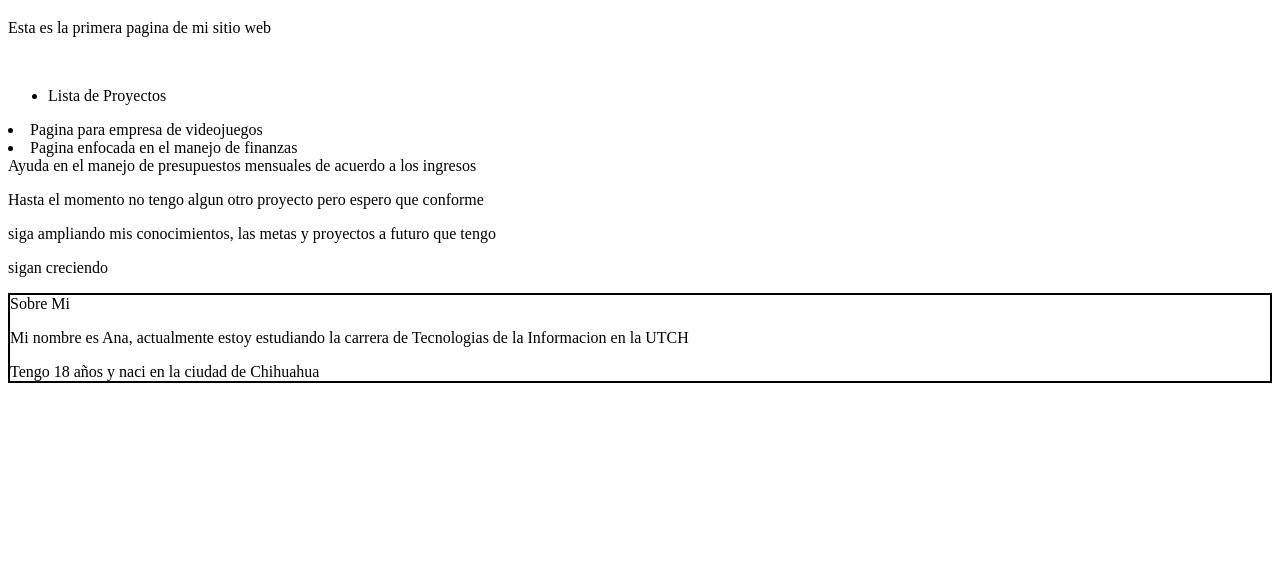
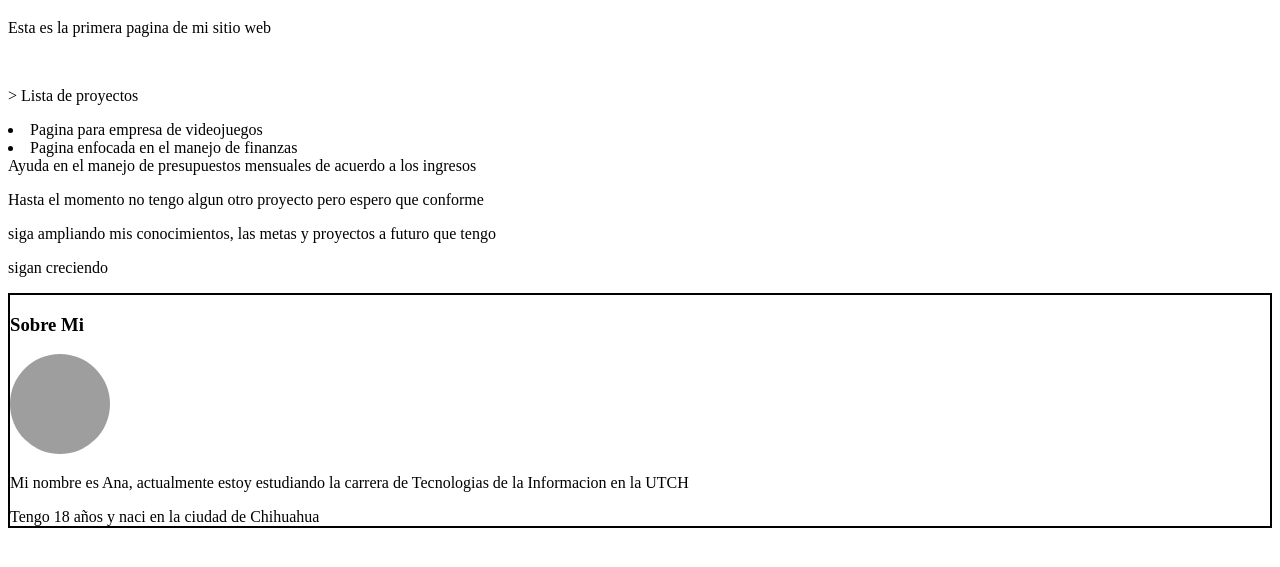
Before and after one commit to AnaPRZ1902/html, a plain HTML site: page index.html in a window 1280 px wide. Shown: the part 61-628 px from the top of the page. Drawn offline with Linux system fonts and the light colour scheme; grey boxes are pictures that could not be loaded.

Commit message:
avance 17 mayo, estilos

```diff
--- /dev/null
+++ b/Styles/main.css
@@ -0,0 +1,14 @@
+.seccion_perfil{
+    border: 2px solid black;
+}
+
+.foto_perfil{
+    width: 100px;
+    height: 100px;
+    border-radius: 50px;
+}
+
+.titulo_pagina{
+    font-size: 40 px;
+    font-style: italic;
+}
--- a/index.html
+++ b/index.html
@@ -1,16 +1,17 @@
 <!DOCTYPE html>
 <html>
     <head>
-        <title> Mi Pagina </title>
+        <title class = "titulo_pagina"> Mi primera pagina web </title>
+        <link rel="stylesheet" href="Styles/main.css"/>
     </head>
+
     <body>
         <h1 style="color: rgba(140, 0, 255, 0.904)"> Mi Pagina  </h1>
         <p> Esta es la primera pagina de mi sitio web </p>
         <br />
         <div>
-            <ul>
-            <li>Lista de Proyectos </li>
-            </ul>
+            <p style="background-color:rgb(117, 163, 156);"></p>> Lista de proyectos </p>
+
             <li>Pagina para empresa de videojuegos</li>
             <li>Pagina enfocada en el manejo de finanzas</li>
             Ayuda en el manejo de presupuestos mensuales de acuerdo a los ingresos
@@ -19,12 +20,17 @@
             <p> siga ampliando mis conocimientos, las metas y proyectos a futuro que tengo </p>
             <p> sigan creciendo </p>
         </div>
-        <div style ="border: 2px solid black">
-            Sobre Mi
+
+        <div class="seccion_perfil">
+
+            <h3>  Sobre Mi  </h3>
+
+            <img src="https://t1.uc.ltmcdn.com/es/posts/4/9/4/bull_terrier_45494_4_600.jpg" class = "foto_perfil" >
 
             <p> Mi nombre es Ana, actualmente estoy estudiando la carrera de Tecnologias de la Informacion en la UTCH</p>
             Tengo 18 años y naci en la ciudad de Chihuahua
 
         </div>
+
     </body>
 </html>
```
